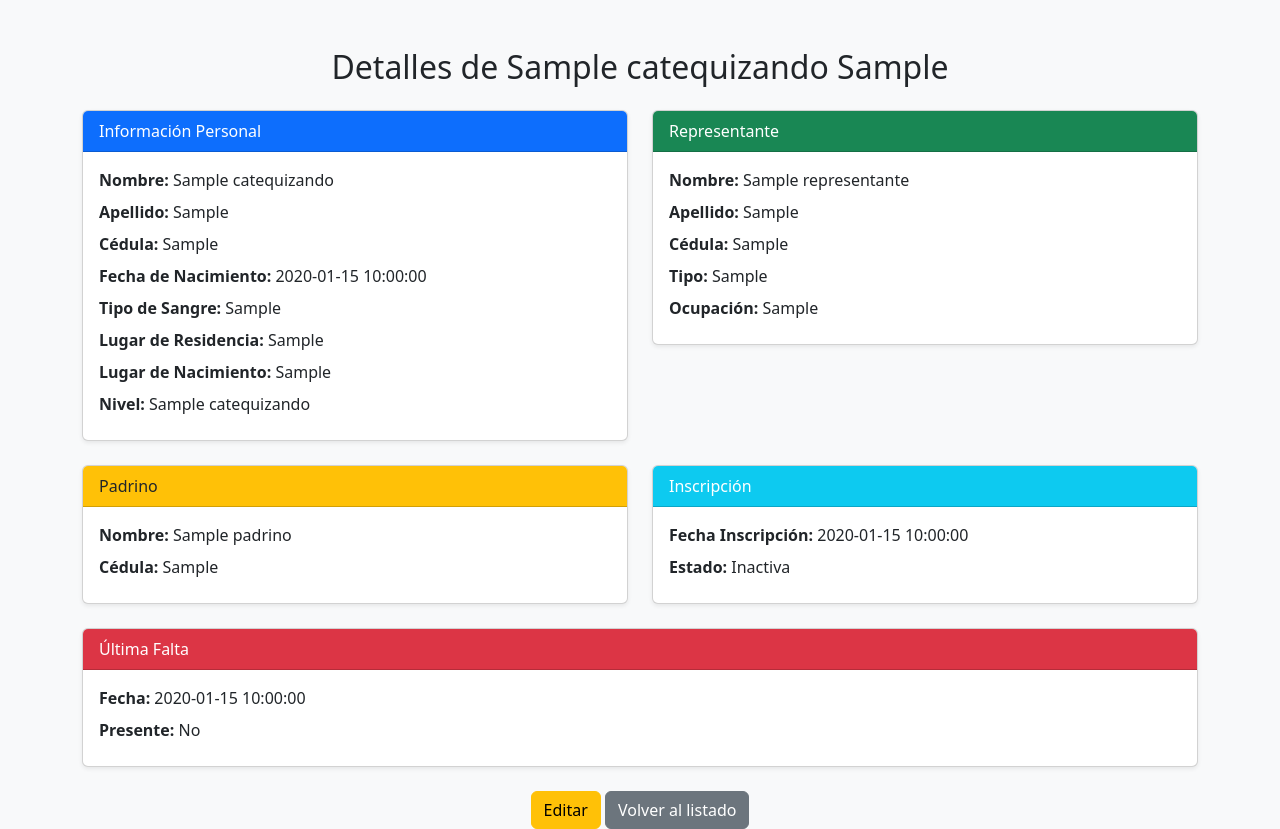
After one commit to MartinBurga/ProjectPhase7, a Flask app: template templates/Catequizando_detalle.html in a window 1280 px wide. The commit adds this page. Run offline with Flask 3, Linux system fonts and the light colour scheme; the template is opened without the code that fills it: most values are stand-ins (such as "Sample title", 1, 10 or a date in 2020); some libraries are stand-ins or nearby versions.

Commit message:
Implementacion de detalles del catequizando y creacion de un nuevo template para el mismo. Apartado de catequizando ahora muestra un resumen

```diff
--- a/app.py
+++ b/app.py
@@ -63,7 +63,6 @@ def editar_catequista(id):
         p['_id'] = str(p['_id'])
 
     if request.method == "POST":
-        # idJoven siempre debe ser ObjectId
         if 'jovenApoyo' in catequista and 'idJoven' in catequista['jovenApoyo']:
             id_joven = catequista['jovenApoyo']['idJoven']
         else:
@@ -98,23 +97,32 @@ def eliminar_catequista(id):
     mongo.db.Catequista.delete_one({'_id': ObjectId(id)})
     return redirect(url_for("catequista"))
 
-# ================= CATEQUIZANDO =================
+# ---------------- Listado resumido ----------------
 @app.route("/Catequizando")
 def catequizando():
     catequizandos = list(mongo.db.Catequizando.find())
-    niveles_dict = {str(n['_id']): n['nombreNivel'] for n in mongo.db.Nivel.find()}
+
+    # Traer todos los niveles
+    niveles = {str(n['_id']): n['nombreNivel'] for n in mongo.db.Nivel.find()}
 
     niveles_resumen = {}
+
     for c in catequizandos:
+        # Formatear fecha de nacimiento
         if isinstance(c.get('fechaNacimiento'), datetime):
-            c['fechaNacimiento'] = c['fechaNacimiento'].strftime('%Y-%m-%d')
-        # Convertir ObjectId a string para usar en template
-        c['idNivel'] = str(c['idNivel']) if c.get('idNivel') else ''
-        c['nombreNivel'] = niveles_dict.get(c.get('idNivel'), "Sin Nivel")
+            c['fechaNacimientoStr'] = c['fechaNacimiento'].strftime('%Y-%m-%d')
+        else:
+            c['fechaNacimientoStr'] = ''
 
-        # Resumen
-        nivel = c['nombreNivel']
-        niveles_resumen[nivel] = niveles_resumen.get(nivel, 0) + 1
+        # Nombre del nivel
+        nivel_id = str(c.get('idNivel', 'Sin Nivel'))
+        c['nombreNivel'] = niveles.get(nivel_id, 'Sin Nivel')
+
+        # Nombre del representante (solo nombre)
+        c['nombreRepresentante'] = c.get('representante', {}).get('nombreRepresentante', 'Sin Representante')
+
+        # Resumen por nivel
+        niveles_resumen[c['nombreNivel']] = niveles_resumen.get(c['nombreNivel'], 0) + 1
 
     return render_template(
         "Catequizando.html",
@@ -123,11 +131,99 @@ def catequizando():
         niveles_resumen=niveles_resumen
     )
 
+# ---------------- Detalle completo ----------------
+@app.route("/Catequizando/detalle/<id>")
+def detalle_catequizando(id):
+    c = mongo.db.Catequizando.find_one({'_id': ObjectId(id)})
+
+    # Formatear fechas
+    if isinstance(c.get('fechaNacimiento'), datetime):
+        c['fechaNacimientoStr'] = c['fechaNacimiento'].strftime('%Y-%m-%d')
+    if c.get('inscripcion') and isinstance(c['inscripcion'].get('fechaInscripcion'), datetime):
+        c['inscripcion']['fechaInscripcionStr'] = c['inscripcion']['fechaInscripcion'].strftime('%Y-%m-%d')
+    if c.get('inasistencia') and isinstance(c['inasistencia'].get('fechaInasistencia'), datetime):
+        c['inasistencia']['fechaInasistenciaStr'] = c['inasistencia']['fechaInasistencia'].strftime('%Y-%m-%d')
+
+    # Traer nivel para mostrar nombre
+    if c.get('idNivel'):
+        nivel = mongo.db.Nivel.find_one({'_id': ObjectId(c['idNivel'])})
+        c['nombreNivel'] = nivel['nombreNivel'] if nivel else 'Sin Nivel'
+    else:
+        c['nombreNivel'] = 'Sin Nivel'
+
+    return render_template("Catequizando_detalle.html", catequizando=c)
+
+
+
+# ---------------- Editar catequizando ----------------
+@app.route("/Catequizando/editar/<id>", methods=["GET","POST"])
+def editar_catequizando(id):
+    catequizando = mongo.db.Catequizando.find_one({'_id': ObjectId(id)})
+    niveles = list(mongo.db.Nivel.find())
+
+    # Convertir ObjectId a string para el select
+    for n in niveles:
+        n['_id'] = str(n['_id'])
+
+    if request.method == "POST":
+        mongo.db.Catequizando.update_one(
+            {'_id': ObjectId(id)},
+            {'$set': {
+                # Información personal
+                'nombreCatequizando': request.form['nombre'],
+                'apellidoCatequizando': request.form['apellido'],
+                'cedulaCatequizando': request.form['cedula'],
+                'fechaNacimiento': datetime.strptime(request.form['fechaNacimiento'], "%Y-%m-%d"),
+                'tipoSangre': request.form['tipoSangre'],
+                'lugarResidencia': request.form['lugarResidencia'],
+                'lugarNacimiento': request.form['lugarNacimiento'],
+                'idNivel': ObjectId(request.form['idNivel']) if request.form['idNivel'] else None,
+
+                # Representante
+                'representante': {
+                    'nombreRepresentante': request.form['nombreRepresentante'],
+                    'apellidoRepresentante': request.form['apellidoRepresentante'],
+                    'numeroRepresentante': request.form['numeroRepresentante'],
+                    'tipoRepresentante': request.form['tipoRepresentante'],
+                    'ocupacionRepresentante': request.form['ocupacionRepresentante']
+                },
+
+                # Padrino
+                'padrino': {
+                    'nombresPadrino': request.form['nombresPadrino'],
+                    'cedulaPadrino': request.form['cedulaPadrino']
+                },
+
+                # Inscripción
+                'inscripcion': {
+                    'fechaInscripcion': datetime.strptime(request.form['fechaInscripcion'], "%Y-%m-%d"),
+                    'estadoInscripcion': True if request.form.get('estadoInscripcion') == 'on' else False
+                },
+
+                # Última inasistencia
+                'inasistencia': {
+                    'fechaInasistencia': datetime.strptime(request.form['fechaInasistencia'], "%Y-%m-%d") if request.form['fechaInasistencia'] else None,
+                    'presente': True if request.form.get('presente') == 'on' else False
+                }
+            }}
+        )
+        return redirect(url_for("catequizando"))
+
+    # Formatear fechas para mostrar en el form
+    if catequizando.get('fechaNacimiento'):
+        catequizando['fechaNacimientoStr'] = catequizando['fechaNacimiento'].strftime("%Y-%m-%d")
+    if catequizando.get('inscripcion') and catequizando['inscripcion'].get('fechaInscripcion'):
+        catequizando['inscripcion']['fechaInscripcionStr'] = catequizando['inscripcion']['fechaInscripcion'].strftime("%Y-%m-%d")
+    if catequizando.get('inasistencia') and catequizando['inasistencia'].get('fechaInasistencia'):
+        catequizando['inasistencia']['fechaInasistenciaStr'] = catequizando['inasistencia']['fechaInasistencia'].strftime("%Y-%m-%d")
+
+    return render_template("Catequizando_form.html", catequizando=catequizando, niveles=niveles, accion="Editar")
+
 @app.route("/Catequizando/nuevo", methods=["GET","POST"])
 def nuevo_catequizando():
     niveles = list(mongo.db.Nivel.find())
     for n in niveles:
-        n['_id'] = str(n['_id'])  # Convertir ObjectId a string
+        n['_id'] = str(n['_id'])
 
     if request.method == "POST":
         mongo.db.Catequizando.insert_one({
@@ -135,38 +231,36 @@ def nuevo_catequizando():
             'apellidoCatequizando': request.form['apellido'],
             'cedulaCatequizando': request.form['cedula'],
             'fechaNacimiento': datetime.strptime(request.form['fechaNacimiento'], "%Y-%m-%d"),
-            'idNivel': ObjectId(request.form['idNivel']) if request.form['idNivel'] else None
+            'tipoSangre': request.form['tipoSangre'],
+            'lugarResidencia': request.form['lugarResidencia'],
+            'lugarNacimiento': request.form['lugarNacimiento'],
+            'idNivel': ObjectId(request.form['idNivel']) if request.form['idNivel'] else None,
+            'representante': {},
+            'padrino': {},
+            'inscripcion': {},
+            'inasistencia': {}
         })
         return redirect(url_for("catequizando"))
 
-    return render_template("Catequizando_form.html", accion="Nuevo", catequizando=None, niveles=niveles)
+    # Inicializar campos vacíos para el form
+    catequizando = {
+        'nombreCatequizando': '',
+        'apellidoCatequizando': '',
+        'cedulaCatequizando': '',
+        'fechaNacimientoStr': '',
+        'tipoSangre': '',
+        'lugarResidencia': '',
+        'lugarNacimiento': '',
+        'idNivel': '',
+        'representante': {},
+        'padrino': {},
+        'inscripcion': {},
+        'inasistencia': {}
+    }
 
-@app.route("/Catequizando/editar/<id>", methods=["GET","POST"])
-def editar_catequizando(id):
-    niveles = list(mongo.db.Nivel.find())
-    for n in niveles:
-        n['_id'] = str(n['_id'])
+    return render_template("Catequizando_form.html", catequizando=catequizando, niveles=niveles, accion="Nuevo")
 
-    catequizando = mongo.db.Catequizando.find_one({'_id': ObjectId(id)})
-    if isinstance(catequizando.get("fechaNacimiento"), datetime):
-        catequizando["fechaNacimiento"] = catequizando["fechaNacimiento"].strftime("%Y-%m-%d")
-    # Convertir ObjectId a string para seleccionar el nivel en template
-    catequizando['idNivel'] = str(catequizando['idNivel']) if catequizando.get('idNivel') else ''
 
-    if request.method == "POST":
-        mongo.db.Catequizando.update_one(
-            {'_id': ObjectId(id)},
-            {'$set': {
-                'nombreCatequizando': request.form['nombre'],
-                'apellidoCatequizando': request.form['apellido'],
-                'cedulaCatequizando': request.form['cedula'],
-                'fechaNacimiento': datetime.strptime(request.form['fechaNacimiento'], "%Y-%m-%d"),
-                'idNivel': ObjectId(request.form['idNivel']) if request.form['idNivel'] else None
-            }}
-        )
-        return redirect(url_for("catequizando"))
-
-    return render_template("Catequizando_form.html", accion="Editar", catequizando=catequizando, niveles=niveles)
 
 @app.route("/Catequizando/eliminar/<id>", methods=["POST"])
 def eliminar_catequizando(id):
--- /dev/null
+++ b/templates/Catequizando_detalle.html
@@ -0,0 +1,110 @@
+<!DOCTYPE html>
+<html lang="es">
+<head>
+<meta charset="UTF-8">
+<title>Detalles de {{ catequizando.nombreCatequizando }}</title>
+<link href="https://cdn.jsdelivr.net/npm/bootstrap@5.3.3/dist/css/bootstrap.min.css" rel="stylesheet">
+<style>
+    .card-title {
+        font-weight: bold;
+    }
+    .card-body p {
+        margin-bottom: 0.5rem;
+    }
+</style>
+</head>
+<body class="bg-light">
+
+<div class="container mt-5">
+    <h2 class="mb-4 text-center">Detalles de {{ catequizando.nombreCatequizando }} {{ catequizando.apellidoCatequizando }}</h2>
+
+    <div class="row g-4">
+
+        <!-- Información Personal -->
+        <div class="col-md-6">
+            <div class="card shadow-sm">
+                <div class="card-header bg-primary text-white">
+                    Información Personal
+                </div>
+                <div class="card-body">
+                    <p><strong>Nombre:</strong> {{ catequizando.nombreCatequizando }}</p>
+                    <p><strong>Apellido:</strong> {{ catequizando.apellidoCatequizando }}</p>
+                    <p><strong>Cédula:</strong> {{ catequizando.cedulaCatequizando }}</p>
+                    <p><strong>Fecha de Nacimiento:</strong> {{ catequizando.fechaNacimientoStr }}</p>
+                    <p><strong>Tipo de Sangre:</strong> {{ catequizando.tipoSangre }}</p>
+                    <p><strong>Lugar de Residencia:</strong> {{ catequizando.lugarResidencia }}</p>
+                    <p><strong>Lugar de Nacimiento:</strong> {{ catequizando.lugarNacimiento }}</p>
+                    <p><strong>Nivel:</strong> {{ catequizando.nombreNivel }}</p>
+                </div>
+            </div>
+        </div>
+
+        <!-- Representante -->
+        <div class="col-md-6">
+            <div class="card shadow-sm">
+                <div class="card-header bg-success text-white">
+                    Representante
+                </div>
+                <div class="card-body">
+                    <p><strong>Nombre:</strong> {{ catequizando.representante.nombreRepresentante }}</p>
+                    <p><strong>Apellido:</strong> {{ catequizando.representante.apellidoRepresentante }}</p>
+                    <p><strong>Cédula:</strong> {{ catequizando.representante.numeroRepresentante }}</p>
+                    <p><strong>Tipo:</strong> {{ catequizando.representante.tipoRepresentante }}</p>
+                    <p><strong>Ocupación:</strong> {{ catequizando.representante.ocupacionRepresentante }}</p>
+                </div>
+            </div>
+        </div>
+
+        <!-- Padrino -->
+        <div class="col-md-6">
+            <div class="card shadow-sm">
+                <div class="card-header bg-warning text-dark">
+                    Padrino
+                </div>
+                <div class="card-body">
+                    <p><strong>Nombre:</strong> {{ catequizando.padrino.nombresPadrino }}</p>
+                    <p><strong>Cédula:</strong> {{ catequizando.padrino.cedulaPadrino }}</p>
+                </div>
+            </div>
+        </div>
+
+        <!-- Inscripción -->
+        <div class="col-md-6">
+            <div class="card shadow-sm">
+                <div class="card-header bg-info text-white">
+                    Inscripción
+                </div>
+                <div class="card-body">
+                    <p><strong>Fecha Inscripción:</strong> {{ catequizando.inscripcion.fechaInscripcionStr }}</p>
+                    <p><strong>Estado:</strong> {{ "Activa" if catequizando.inscripcion.estadoInscripcion else "Inactiva" }}</p>
+                </div>
+            </div>
+        </div>
+
+        <!-- Última Falta / Inasistencia -->
+        <div class="col-12">
+            <div class="card shadow-sm">
+                <div class="card-header bg-danger text-white">
+                    Última Falta
+                </div>
+                <div class="card-body">
+                    {% if catequizando.inasistencia %}
+                        <p><strong>Fecha:</strong> {{ catequizando.inasistencia.fechaInasistenciaStr }}</p>
+                        <p><strong>Presente:</strong> {{ "Sí" if catequizando.inasistencia.presente else "No" }}</p>
+                    {% else %}
+                        <p>No hay faltas registradas</p>
+                    {% endif %}
+                </div>
+            </div>
+        </div>
+
+    </div>
+
+    <div class="mt-4 text-center">
+        <a href="{{ url_for('editar_catequizando', id=catequizando._id) }}" class="btn btn-warning">Editar</a>
+        <a href="{{ url_for('catequizando') }}" class="btn btn-secondary">Volver al listado</a>
+    </div>
+
+</div>
+</body>
+</html>
```
Also changed, not shown: templates/Catequizando.html (+7 -4 lines), templates/Catequizando_form.html (+79 -11 lines).
